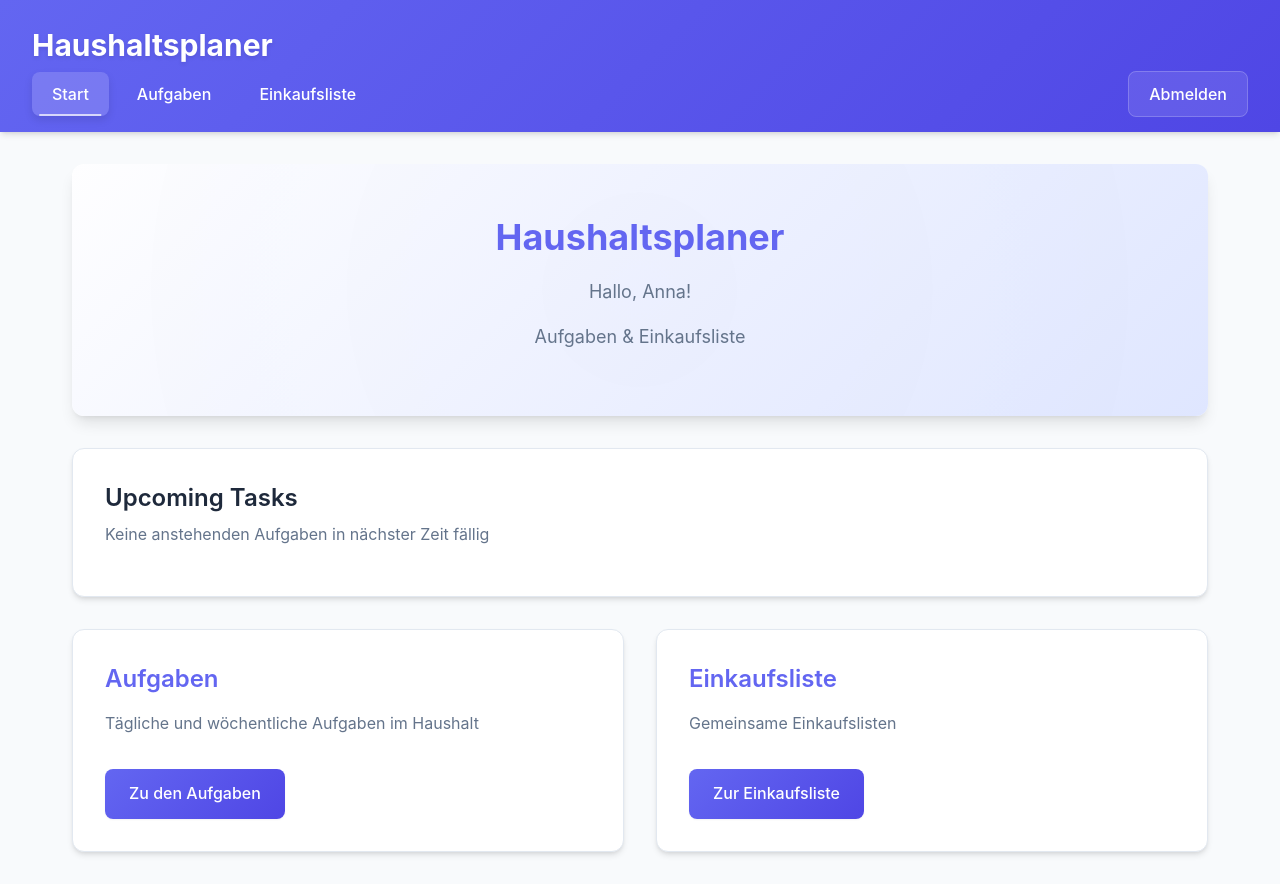
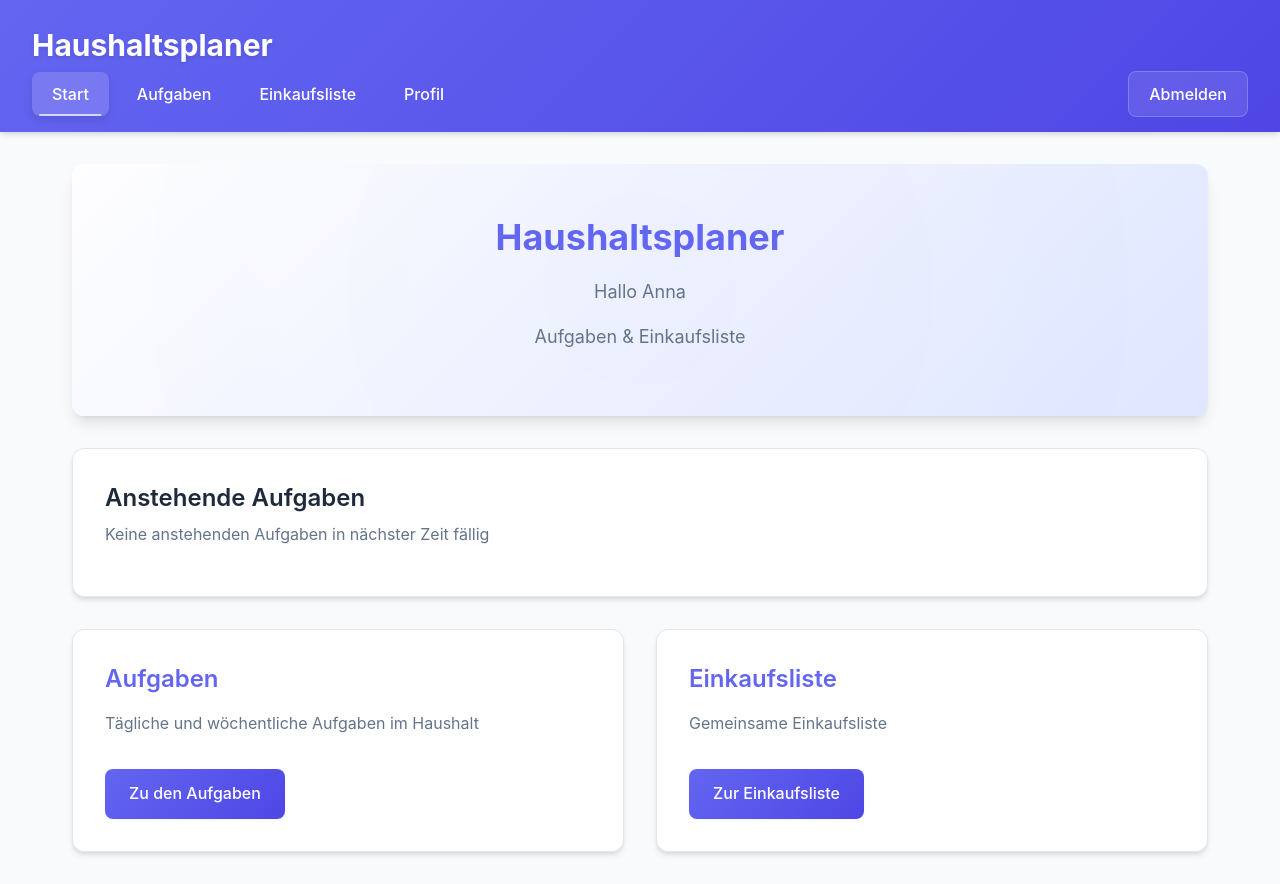
Before and after one commit to bettercallmilan/Lernatelier_2024-2025, a Flask app: page / in a window 1280 px wide. Run offline with Flask 2, Linux system fonts and the light colour scheme; a user stored in the database is signed in; data that the repository does not hold is empty; some libraries are stand-ins or nearby versions.

Commit message:
feat: add profile link and update notifications to German in templates

```diff
--- a/Household Management (Python, SQL, HTML-CSS)/templates/index.html
+++ b/Household Management (Python, SQL, HTML-CSS)/templates/index.html
@@ -14,7 +14,10 @@
                 <li><a href="/" class="active">Start</a></li>
                 <li><a href="/tasks">Aufgaben</a></li>
                 <li><a href="/shopping">Einkaufsliste</a></li>
-                <li class="logout-item" style="margin-left: auto;"><a href="{{ url_for('auth.logout') }}" class="logout-link">Abmelden</a></li>
+                <li><a href="/profile">Profil</a></li>
+                <li class="logout-item" style="margin-left: auto;">
+                    <a href="{{ url_for('auth.logout') }}" class="logout-link">Abmelden</a>
+                </li>
             </ul>
         </nav>
     </header>
@@ -22,14 +25,14 @@
     <main>
         <section class="welcome">
             <h2>Haushaltsplaner</h2>
-            <p>Hallo, {{ username }}!</p>
+            <p>Hallo {{ username }}</p>
             <p>Aufgaben & Einkaufsliste</p>
         </section>
 
         <div class="notification-section">
-            <h3>Upcoming Tasks</h3>
+            <h3>Anstehende Aufgaben</h3>
             <div id="notification-container">
-                <p>Loading task notifications...</p>
+            <p>Aufgabenbenachrichtigungen werden geladen...</p>
             </div>
         </div>
 
@@ -42,7 +45,7 @@
 
             <div class="card">
                 <h3>Einkaufsliste</h3>
-                <p>Gemeinsame Einkaufslisten</p>
+                <p>Gemeinsame Einkaufsliste</p>
                 <a href="/shopping" class="button">Zur Einkaufsliste</a>
             </div>
         </div>
--- a/Household Management (Python, SQL, HTML-CSS)/templates/shopping.html
+++ b/Household Management (Python, SQL, HTML-CSS)/templates/shopping.html
@@ -14,6 +14,10 @@
                 <li><a href="/">Start</a></li>
                 <li><a href="/tasks">Aufgaben</a></li>
                 <li><a href="/shopping" class="active">Einkaufsliste</a></li>
+                <li><a href="/profile">Profil</a></li>
+                <li class="logout-item" style="margin-left: auto;">
+                    <a href="{{ url_for('auth.logout') }}" class="logout-link">Abmelden</a>
+                </li>
             </ul>
         </nav>
     </header>
--- a/Household Management (Python, SQL, HTML-CSS)/templates/tasks.html
+++ b/Household Management (Python, SQL, HTML-CSS)/templates/tasks.html
@@ -14,6 +14,10 @@
                 <li><a href="/">Start</a></li>
                 <li><a href="/tasks" class="active">Aufgaben</a></li>
                 <li><a href="/shopping">Einkaufsliste</a></li>
+                <li><a href="/profile">Profil</a></li>
+                <li class="logout-item" style="margin-left: auto;">
+                    <a href="{{ url_for('auth.logout') }}" class="logout-link">Abmelden</a>
+                </li>
             </ul>
         </nav>
     </header>
```
